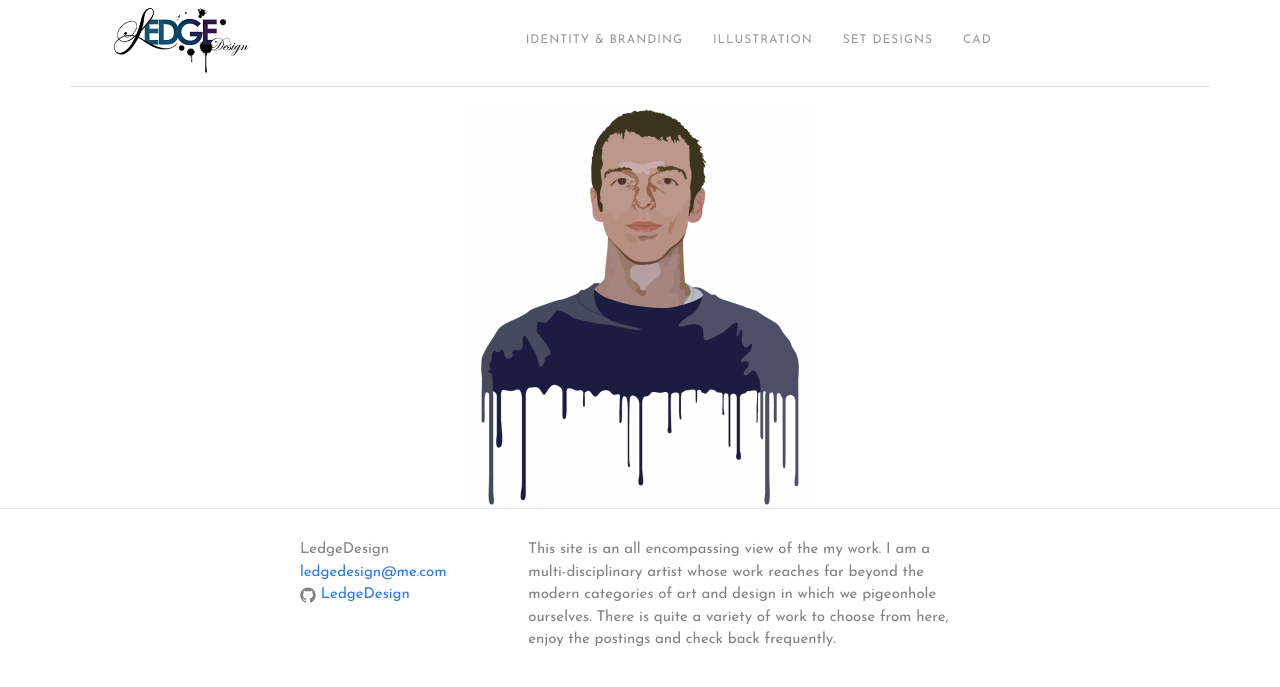
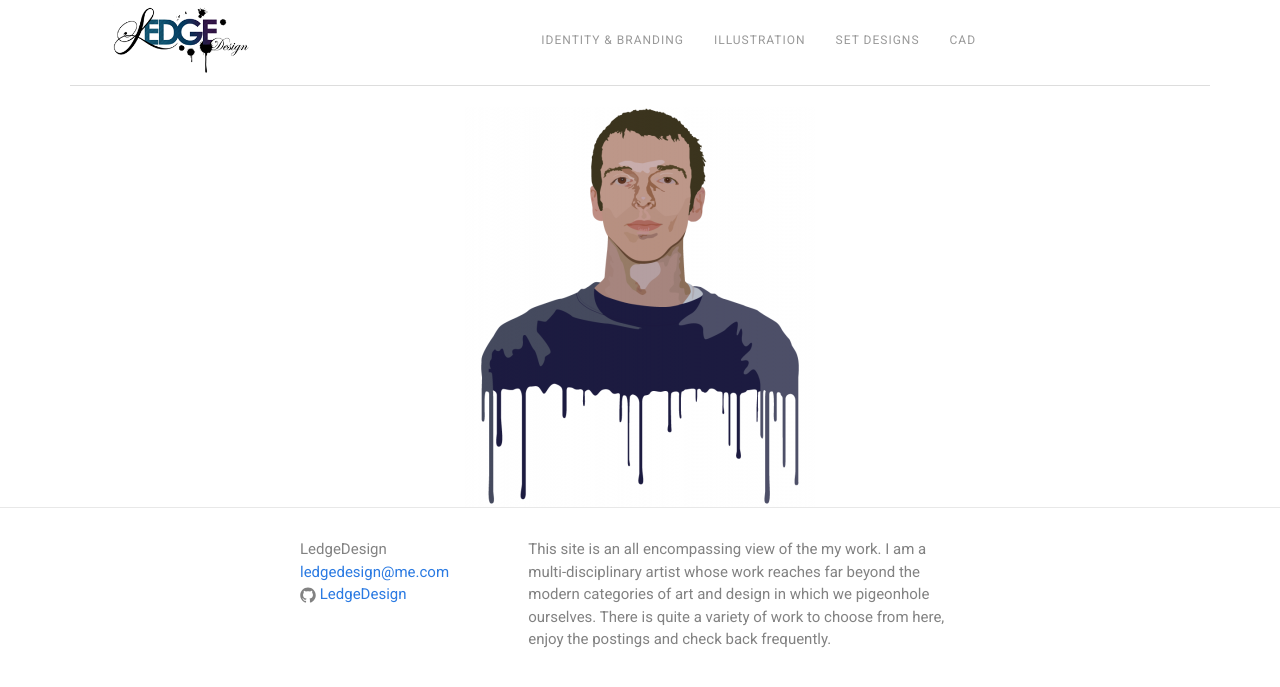
Before and after one commit to LedgeDesign/Home, a Jekyll site: the page built from index.html, in a window 1280 px wide. Shown: the top 687 px of the page. Built offline with Jekyll 4.4.1, drawn with Linux system fonts in a browser that asks for light colours; nearby versions of some CDN libraries.

Commit message:
Update main.scss

```diff
--- a/css/main.scss
+++ b/css/main.scss
@@ -7,7 +7,7 @@
 // Our variables
 //Added futura-pt do I need to upload actual font to github? does not seem to activate
 //added $base-letter-spacing: 1px; does not seem to activate
-$base-font-family: "Josefin Sans", "Century Gothic", CenturyGothic, "Apple Gothic", AppleGothic, "URW Gothic L", "Avant Garde", Arial ,sans-serif;
+$base-font-family: "Roboto", "Century Gothic", CenturyGothic, "Apple Gothic", AppleGothic, "URW Gothic L", "Avant Garde", Arial ,sans-serif;
 $base-font-size:   12px;
 $small-font-size:  $base-font-size * .875;
 $base-line-height: 1.5;
```
